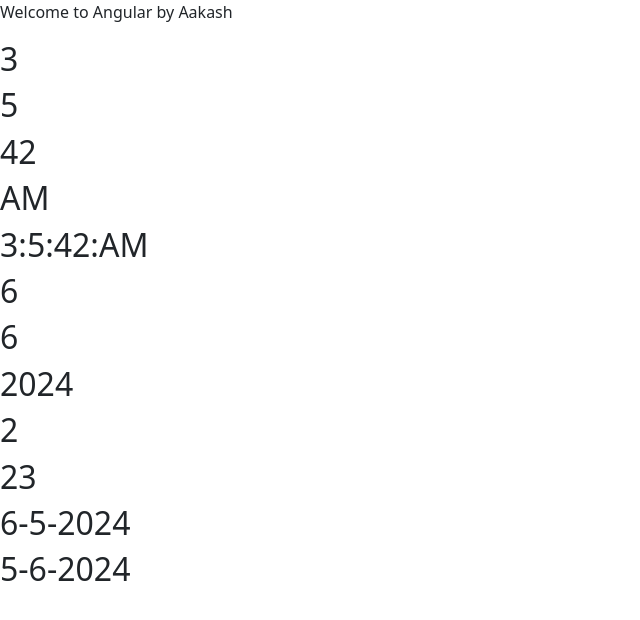
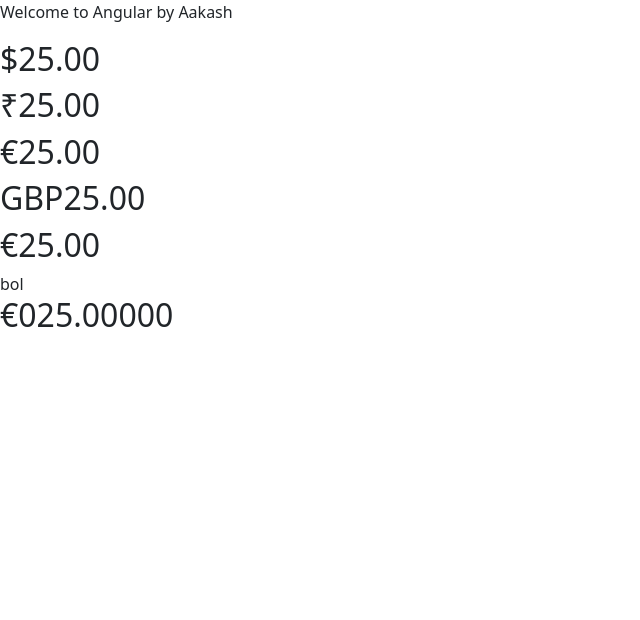
Before and after one commit to AakashKainth/new-app, an Angular app: page / in a window 1280 px wide. Shown: the top 620 px of the page, without its empty margins (0-640 px from the left). Built offline with nearby package versions, Linux system fonts and the light colour scheme.

Commit message:
added currency and percentage pipes code

```diff
--- a/src/app/pipes/pipes.component.html
+++ b/src/app/pipes/pipes.component.html
@@ -23,7 +23,7 @@
  <h2>{{ myDate | date : 'longTime' }}</h2>
  <h2>{{ myDate | date : 'fullTime' }}</h2> -->
 
- <h2>{{ myDate | date : 'h' }}</h2>
+ <!-- <h2>{{ myDate | date : 'h' }}</h2>
  <h2>{{ myDate | date : 'm' }}</h2>
  <h2>{{ myDate | date : 's' }}</h2>
  <h2>{{ myDate | date : 'a' }}</h2>
@@ -36,4 +36,17 @@
  <h2>{{ myDate | date : 'W' }}</h2>
  <h2>{{ myDate | date : 'w' }}</h2>
  <h2>{{ myDate | date : 'd-m-y' }}</h2>
- <h2>{{ myDate | date : 'm-d-y' }}</h2>
+ <h2>{{ myDate | date : 'm-d-y' }}</h2> -->
+
+ <!-- Below code for number pipe did not work for me
+ <h2>{{ 3.789 | number: "2.5-6"}}</h2> -->
+
+ <!-- <h2>{{ 0.50 | percent}}</h2>
+ <h2>{{ 0.50*100 }}</h2> -->
+
+ <h2>{{ 25 | currency }}</h2>
+ <h2>{{ 25 | currency: "INR" }}</h2>
+ <h2>{{ 25 | currency: "EUR" }}</h2>
+ <h2>{{ 25 | currency: "GBP":'code' }}</h2>
+ <h2>{{ 25 | currency: "EUR": 'symbol' }}</h2>bol
+ <h2>{{ 25 | currency: "EUR": 'symbol': '3.5-6' }}</h2>
--- a/src/app/pipes/pipes.component.ts
+++ b/src/app/pipes/pipes.component.ts
@@ -1,11 +1,11 @@
-import { DatePipe, JsonPipe, LowerCasePipe, SlicePipe, TitleCasePipe, UpperCasePipe } from '@angular/common';
+import { CurrencyPipe, DatePipe, JsonPipe, LowerCasePipe, PercentPipe, SlicePipe, TitleCasePipe, UpperCasePipe } from '@angular/common';
 import { Component } from '@angular/core';
 
 
 @Component({
   selector: 'app-pipes',
   standalone: true,
-  imports: [UpperCasePipe, LowerCasePipe, TitleCasePipe, SlicePipe, JsonPipe, DatePipe],
+  imports: [UpperCasePipe, LowerCasePipe, TitleCasePipe, SlicePipe, JsonPipe, DatePipe, PercentPipe, CurrencyPipe],
   templateUrl: './pipes.component.html',
   styleUrl: './pipes.component.css'
 })
```
